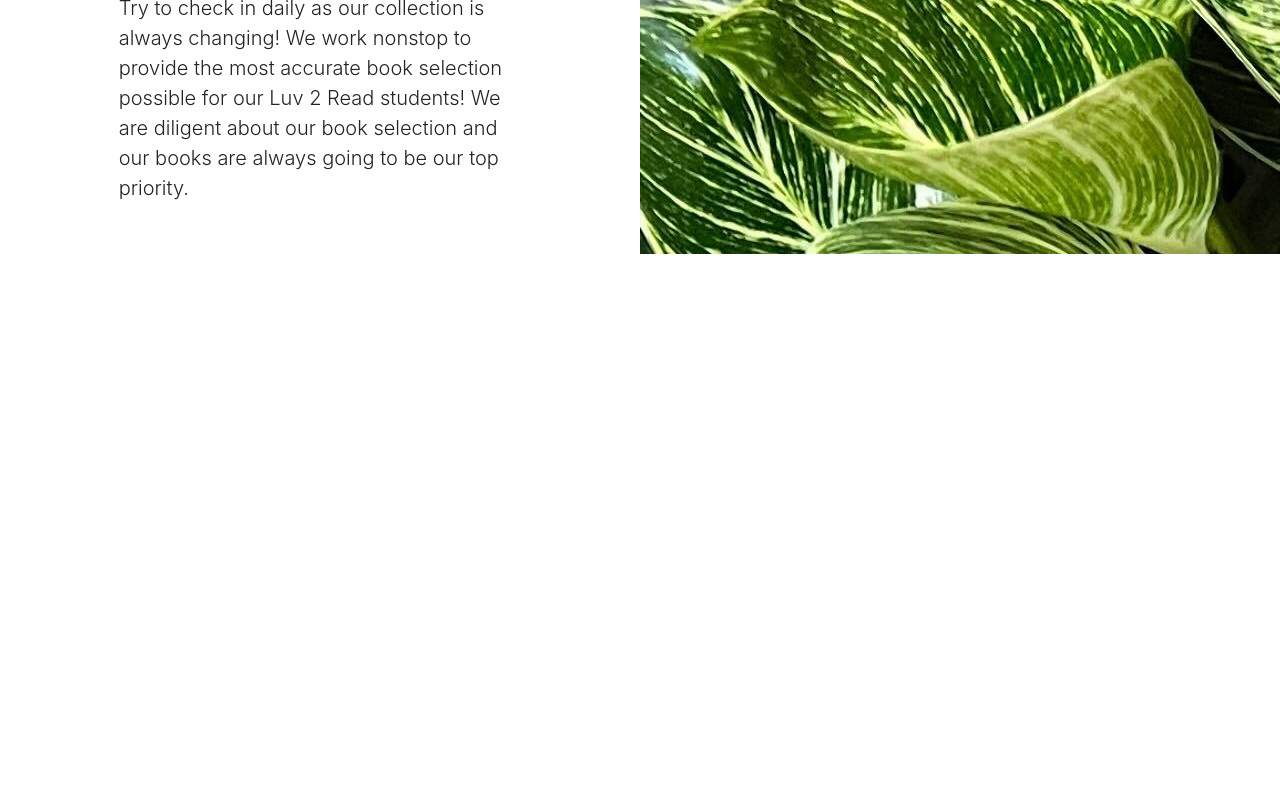
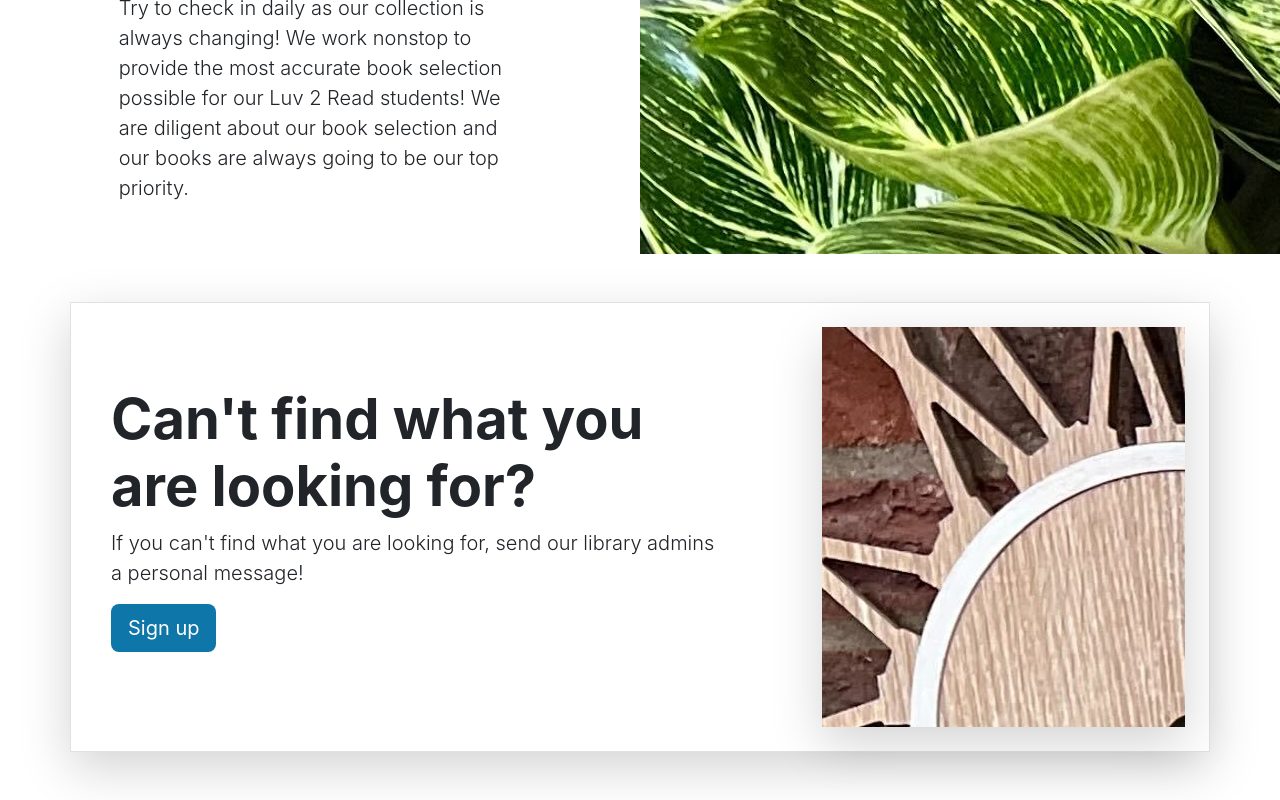
Before and after one commit to avdosator/library-app, a React (Vite) app in the folder frontend/react-library/: page / in a window 1280 px wide. Shown: the part 1670-2470 px from the top of the page. Before the commit the page ends 1924 px from the top, so only its background shows below. Built offline with nearby package versions, Linux system fonts and the light colour scheme.

Commit message:
Finalize component's look

```diff
--- a/frontend/react-library/src/App.tsx
+++ b/frontend/react-library/src/App.tsx
@@ -2,6 +2,7 @@ import './App.css'
 import { Carousel } from './layouts/HomePage/Carousel'
 import { ExploreTopBooks } from './layouts/HomePage/ExploreTopBooks'
 import { Heros } from './layouts/HomePage/Heros';
+import { LibraryServices } from './layouts/HomePage/LibraryServices';
 import { Navbar } from './layouts/NavbarAndFooter/Navbar'
 
 function App() {
@@ -12,6 +13,7 @@ function App() {
       <ExploreTopBooks />
       <Carousel />
       <Heros />
+      <LibraryServices />
     </div>
   );
 }
--- a/frontend/react-library/src/layouts/HomePage/LibraryServices.tsx
+++ b/frontend/react-library/src/layouts/HomePage/LibraryServices.tsx
@@ -12,6 +12,7 @@ export const LibraryServices = () => {
                         <a href="#" className="btn btn-lg main-color text-white">Sign up</a>
                     </div>
                 </div>
+                <div className="col-lg-4 offset-lg-1 shadow-lg lost-image"></div>
             </div>
         </div>
     );
```
